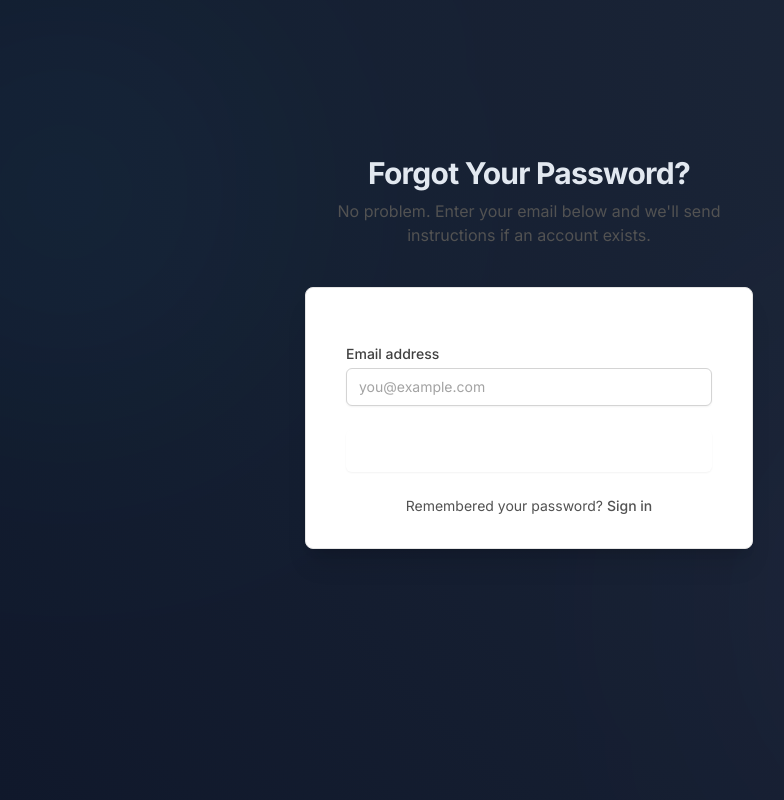
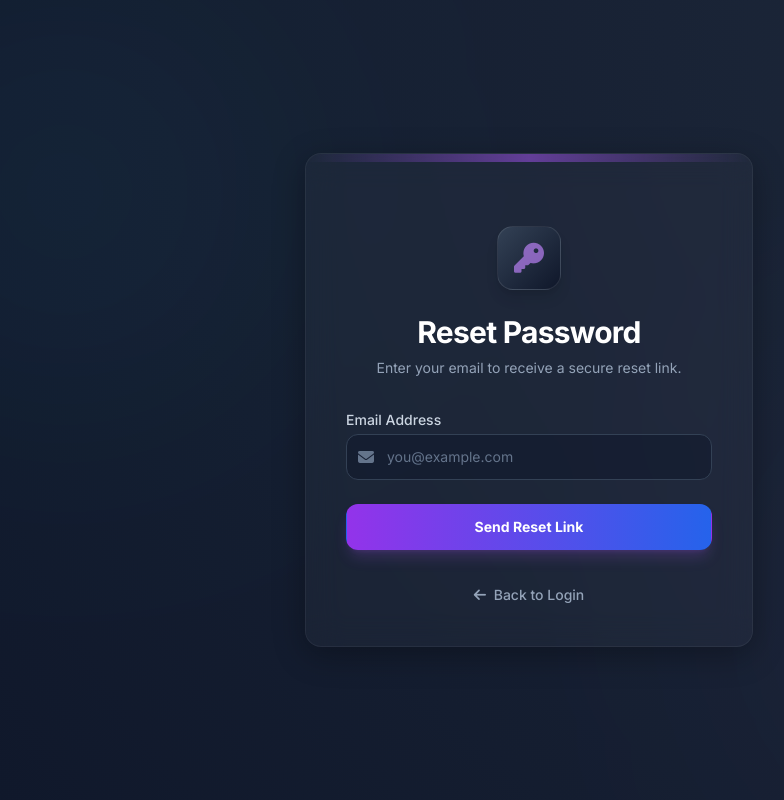
Before and after one commit to karunchakki/fraud-detection-qkd, a Flask app: page /forgot-password in a window 1280 px wide. Shown: the whole page, without its empty margins (111-895 px from the left). Run offline with Flask 3, Linux system fonts and the light colour scheme; some libraries are stand-ins or nearby versions.

Commit message:
updated forgot password

```diff
--- a/app.py
+++ b/app.py
@@ -352,6 +352,7 @@ def register():
                 if db_engine.mode == 'postgres':
                     cur.execute("INSERT INTO customers (customer_name, email, password_hash) VALUES (%s, %s, %s) RETURNING customer_id", (name, email, hashed_pw))
                     cid = cur.fetchone()[0]
+                    # Give them some money to start
                     cur.execute("INSERT INTO accounts (customer_id, balance, account_number) VALUES (%s, %s, %s)", (cid, 1000.00, str(int(datetime.datetime.now().timestamp()))))
                 else:
                     cur.execute("INSERT INTO customers (customer_name, email, password_hash) VALUES (?, ?, ?)", (name, email, hashed_pw))
@@ -359,7 +360,20 @@ def register():
                     cur.execute("INSERT INTO accounts (customer_id, balance, account_number) VALUES (?, ?, ?)", (cid, 1000.00, str(int(datetime.datetime.now().timestamp()))))
 
                 conn.commit()
-                flash("Registration successful. Please log in.", "success")
+
+                # --- NEW: SEND WELCOME EMAIL ---
+                if mail:
+                    try:
+                        msg = Message("Welcome to QuantumVault",
+                                      recipients=[email],
+                                      body=f"Hello {name},\n\nYour account has been successfully created.\n\nYour Account ID: {cid}\nInitial Balance: ₹1,000.00\n\nSecure your financial future with Quantum Key Distribution.\n\nRegards,\nQuantumVault Security Team")
+                        Thread(target=send_async_email, args=(current_app._get_current_object(), msg)).start()
+                        logger.info(f"Welcome email sent to {email}")
+                    except Exception as e:
+                        logger.error(f"Failed to send welcome email: {e}")
+                # -------------------------------
+
+                flash("Registration successful. Welcome email sent. Please log in.", "success")
                 return redirect(url_for('login'))
             except Exception as e:
                 conn.rollback()
--- a/templates/forgot_password.html
+++ b/templates/forgot_password.html
@@ -1,63 +1,51 @@
 {% extends "base.html" %}
 
-{% block title %}Forgot Password - QSB Portal{% endblock %}
+{% block title %}Reset Password - QuantumVault{% endblock %}
 
 {% block content %}
-{# Centering container #}
-<div class="flex flex-col justify-center items-center min-h-[calc(100vh-10rem)] py-6">
+<div class="min-h-full flex items-center justify-center py-12 px-4 sm:px-6 lg:px-8">
+    <div class="max-w-md w-full space-y-8 glass-card p-10 rounded-2xl relative overflow-hidden">
 
-    {# Header Section #}
-    <div class="text-center mb-10 max-w-md mx-auto">
-        <h1 class="text-3xl font-bold tracking-tight text-primary-900 dark:text-white mb-2">
-            Forgot Your Password?
-        </h1>
-        <p class="text-base text-neutral-600 dark:text-neutral-400">
-            No problem. Enter your email below and we'll send instructions if an account exists.
-        </p>
-    </div>
+        <!-- Decoration -->
+        <div class="absolute top-0 left-1/2 -translate-x-1/2 w-full h-2 bg-gradient-to-r from-transparent via-purple-500 to-transparent opacity-50"></div>
 
-    {# Form Container #}
-    <div class="w-full max-w-md px-4 sm:px-0">
-        {# Card styling for the form area #}
-        <div class="bg-white dark:bg-primary-900 py-8 px-6 shadow-xl rounded-lg sm:px-10 border border-neutral-200 dark:border-primary-800">
+        <div class="text-center">
+            <div class="mx-auto h-16 w-16 rounded-2xl bg-gradient-to-br from-slate-700 to-slate-900 flex items-center justify-center shadow-lg border border-white/10 mb-6">
+                <i class="fa-solid fa-key text-purple-400 text-3xl animate-pulse"></i>
+            </div>
+            <h2 class="text-3xl font-extrabold text-white tracking-tight">Reset Password</h2>
+            <p class="mt-2 text-sm text-slate-400">
+                Enter your email to receive a secure reset link.
+            </p>
+        </div>
 
-            {# Flashes handled by base template, check specifically if needed #}
-            {# {% include 'partials/_flashes.html' ignore missing %} #}
+        <form class="mt-8 space-y-6" action="{{ url_for('forgot_password') }}" method="POST">
+            {% if form %}
+                {{ form.hidden_tag() }}
+            {% endif %}
 
-            <form class="space-y-6" action="{{ url_for('forgot_password') }}" method="post" novalidate>
-                {{ form.hidden_tag() }} {# CSRF token #}
-
-                {# Email Field #}
-                <div>
-                    <label for="{{ form.email.id }}" class="block text-sm font-medium text-neutral-700 dark:text-neutral-300">Email address</label>
-                    <div class="mt-1">
-                        {# Added dark mode classes #}
-                        {{ form.email(class="appearance-none block w-full px-3 py-2 border border-neutral-300 dark:border-neutral-600 rounded-md shadow-sm placeholder-neutral-400 dark:placeholder-neutral-500 focus:outline-none focus:ring-accent-500 focus:border-accent-500 sm:text-sm bg-white dark:bg-neutral-900 dark:text-neutral-100" + (" ring-1 ring-red-500 border-red-500" if form.email.errors else ""), placeholder="you@example.com", required=True, autofocus=True, autocomplete="email") }}
+            <div>
+                <label for="email" class="block text-sm font-medium text-slate-300 mb-1">Email Address</label>
+                <div class="relative">
+                    <div class="absolute inset-y-0 left-0 pl-3 flex items-center pointer-events-none">
+                        <i class="fa-solid fa-envelope text-slate-500"></i>
                     </div>
-                     {% if form.email.errors %}
-                        <p class="mt-2 text-xs text-red-600 dark:text-red-400">
-                            {{ form.email.errors[0] }}
-                        </p>
-                    {% endif %}
+                    <input id="email" name="email" type="email" autocomplete="email" required
+                        class="appearance-none block w-full pl-10 pr-3 py-3 border border-slate-700 rounded-xl bg-slate-900/50 text-white placeholder-slate-500 focus:outline-none focus:ring-2 focus:ring-purple-500 focus:border-transparent transition-all sm:text-sm"
+                        placeholder="you@example.com">
                 </div>
-
-                {# Submit Button #}
-                <div>
-                    {{ form.submit(class="w-full flex justify-center py-2.5 px-4 border border-transparent rounded-md shadow-sm text-sm font-medium text-white bg-accent-600 hover:bg-accent-700 focus:outline-none focus:ring-2 focus:ring-offset-2 dark:focus:ring-offset-primary-900 focus:ring-accent-500 transition duration-150 ease-in-out cursor-pointer") }}
-                </div>
-            </form>
-
-            {# Link back to Login #}
-            <div class="mt-6 text-center text-sm">
-                 <p class="text-neutral-600 dark:text-neutral-400">
-                    Remembered your password?
-                    <a href="{{ url_for('login') }}" class="font-medium text-accent-600 hover:text-accent-500 dark:text-accent-400 dark:hover:text-accent-300">
-                        Sign in
-                    </a>
-                </p>
             </div>
 
-        </div> {# End Form Card #}
-    </div> {# End Centering Container #}
+            <button type="submit" class="group relative w-full flex justify-center py-3 px-4 border border-transparent text-sm font-bold rounded-xl text-white bg-gradient-to-r from-purple-600 to-blue-600 hover:from-purple-500 hover:to-blue-500 focus:outline-none focus:ring-2 focus:ring-offset-2 focus:ring-purple-500 focus:ring-offset-slate-900 transition-all duration-200 shadow-lg shadow-purple-500/20">
+                Send Reset Link
+            </button>
+        </form>
+
+        <div class="mt-6 text-center">
+            <a href="{{ url_for('login') }}" class="text-sm font-medium text-slate-400 hover:text-white transition-colors">
+                <i class="fa-solid fa-arrow-left mr-1"></i> Back to Login
+            </a>
+        </div>
+    </div>
 </div>
 {% endblock %}
```
Also changed, not shown: templates/reset_password.html (+40 -116 lines).
